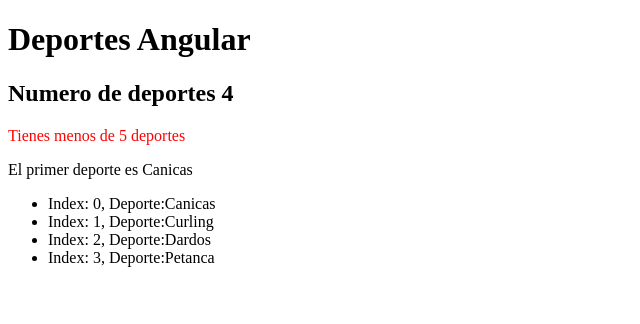
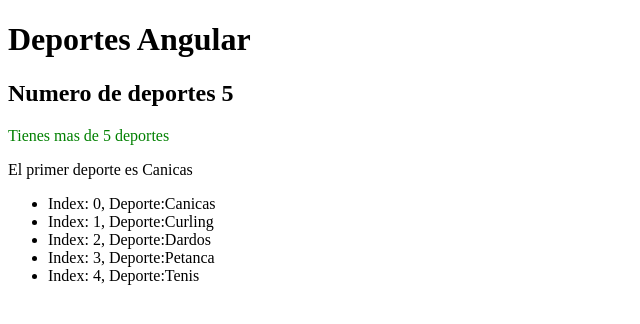
Before and after one commit to angeldzz/primerangular, an Angular app: page / in a window 1280 px wide. Shown: the top 324 px of the page, without its empty margins (0-640 px from the left). Built offline with nearby package versions, Linux system fonts and the light colour scheme.

Commit message:
IF, else

```diff
--- a/src/components/deportes/deportes.component.html
+++ b/src/components/deportes/deportes.component.html
@@ -1,9 +1,14 @@
 <div>
     <h1>Deportes Angular</h1>
     <h2>Numero de deportes {{ sports.length }}</h2>
-    <div *ngIf="sports.length < 5">
+    <div *ngIf="sports.length < 5; then condicionTrue; else condicionelse">
+    </div>
+    <ng-template #condicionTrue>
         <p style="color: red;">Tienes menos de 5 deportes</p>
-    </div>
+    </ng-template>
+    <ng-template #condicionelse>
+        <p style="color: green;">Tienes mas de 5 deportes</p>
+    </ng-template>
     <p>El primer deporte es {{ sports[0] }}</p>
     <ul>
         <li *ngFor="let deporte of sports; let i = index">
--- a/src/components/deportes/deportes.component.ts
+++ b/src/components/deportes/deportes.component.ts
@@ -9,7 +9,7 @@
 export class Deportes implements OnInit {
     public sports: Array<string>
     constructor() {
-        this.sports = ["Canicas", "Curling", "Dardos", "Petanca"]
+        this.sports = ["Canicas", "Curling", "Dardos", "Petanca","Tenis"]
     }
 
     ngOnInit():void {
```
